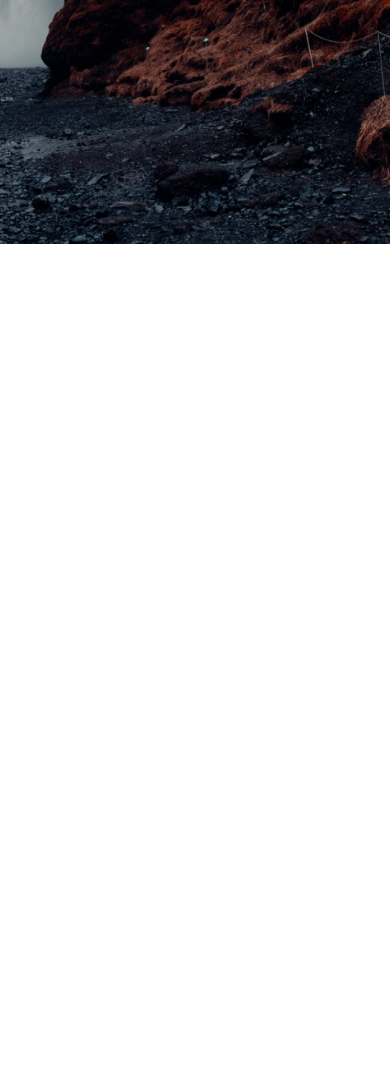
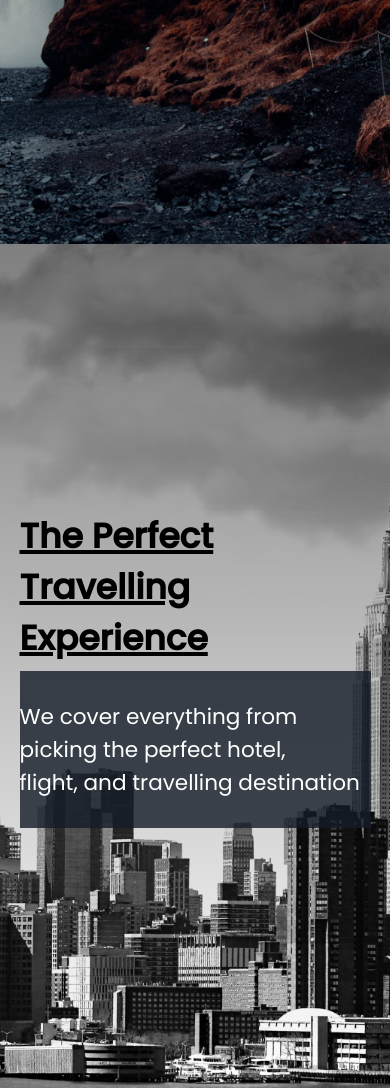
Before and after one commit to tbayasen/travelly-app, a plain HTML site: page index.html in a window 390 px wide. Shown: the part 602-1690 px from the top of the page. Before the commit the page ends 846 px from the top, so only its background shows below. Drawn offline with Linux system fonts and the light colour scheme; a web font is replaced by a local one.

Commit message:
finished city section, added animation, and media query

```diff
--- a/index.html
+++ b/index.html
@@ -36,6 +36,16 @@
         <h3>Start Your Travel at an Affordable Price with Travelly <br> Contact us below.</h3>
         <button>Book Now</button>
     </section>
+    <section id="location">
+        <header class="location-head">
+            <h2>The Perfect Travelling Experience</h2>
+            <h3>We cover everything from picking the perfect hotel,
+                <br>flight, and travelling destination
+            </h3>
+            <img src="./assets/images/cloud.png" class="moving-cloud-1 cloud" alt="">
+            <img src="./assets/images/cloud.png" class="moving-cloud-2 cloud" alt="">
+        </header>
+    </section>
 </body>
 <footer>
     <!-- <p>Plane icons created by Freepik - Flaticon</p> -->
--- a/styles.css
+++ b/styles.css
@@ -43,8 +43,13 @@ button {
     color: white;
     font-size: 1.8rem;
     cursor: pointer;
+    transition: background .5s ease-in-out;
+    animation: cloudAnimation 2s;
 }
 
+button:hover {
+    background: #5c81b1;
+}
 /* Nav Section w/ Hero */
 .main-head {
     background-color: #131c27;
@@ -93,6 +98,64 @@ nav ul {
     padding: 5rem;
 }
 
+/* BENEFITS SECTION */
+#location {
+    position: relative;
+    display: flex;
+    min-height: 100vh;
+    background-image: linear-gradient(rgba(0,0,0,0.5),transparent),url('./assets/images/new-york-page.png');
+    background-size: cover;
+    background-position: center;
+    align-items: center;
+    overflow: hidden;
+}
+
+.location-head {
+    width: 90%;
+    margin: auto;
+}
+
+.location-head h2 {
+    padding: 1rem 0;
+    text-decoration: underline;
+    text-decoration-thickness: .5rem;
+}
+
+.location-head h3 {
+    padding: 4rem 0;
+    background: linear-gradient(#131c27,#663b34);
+    background-clip: text;
+    -webkit-text-fill-color: transparent;
+    -webkit-background-clip: text;
+}
+
+.cloud {
+    position: absolute;
+    top: 0%;
+    right: 0%;
+}
+
+.moving-cloud-1 {
+    animation: cloudAnimation 3s infinite alternate ease-in-out;
+}
+
+.moving-cloud-2 {
+    top: 20%;
+    z-index: -1;
+    opacity: 0.5;
+    animation: cloudAnimation 3s infinite alternate ease-in-out;
+}
+
+@keyframes cloudAnimation {
+    from {
+        transform: translate(10%, -10%);
+    }
+    to {
+        transform: translate(0%, 0%);
+    }
+}
+
+/* Media Query*/
 @media screen and (max-width: 933px) {
     html {
         font-size: 45%;
@@ -103,4 +166,21 @@ nav ul {
     #logo {
         padding: 1rem;
     }
+
+    .cloud {
+        height: 40rem;
+        pointer-events: none;
+    }
+
+    .moving-cloud-1 {
+        z-index: -1;
+    }
+    .moving-cloud-2 {
+        top: 15%;
+        z-index: -2;
+    }
+    .location-head h3 {
+        background: rgba(19,28,39,0.8);
+        -webkit-text-fill-color: white;
+    }
 }
```
